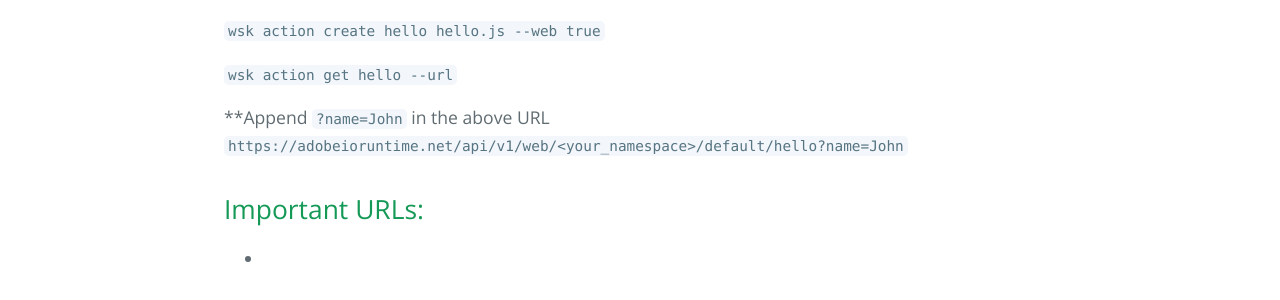
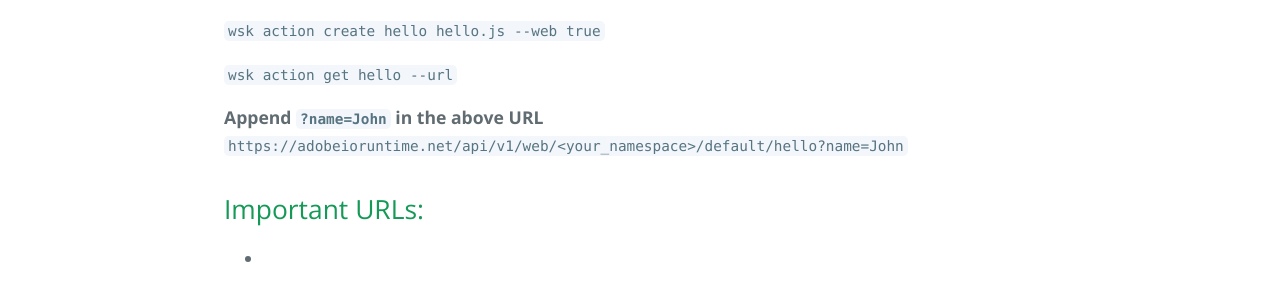
Before and after one commit to hirenoble/Marriott-Workshop, a Jekyll site: the page built from docs/index.md, in a window 1280 px wide. Shown: the part 830-1130 px from the top of the page. Built offline with Jekyll 4.4.1, drawn with Linux system fonts in a browser that asks for light colours; our own code applies the rules of GitHub Pages for plain Markdown files.

```diff
--- a/docs/index.md
+++ b/docs/index.md
@@ -25,7 +25,7 @@ function main(params) {
 `wsk action get hello --url`
 
 
-**Append `?name=John` in the above URL
+**Append `?name=John` in the above URL**
 `https://adobeioruntime.net/api/v1/web/<your_namespace>/default/hello?name=John`
 
 
```
